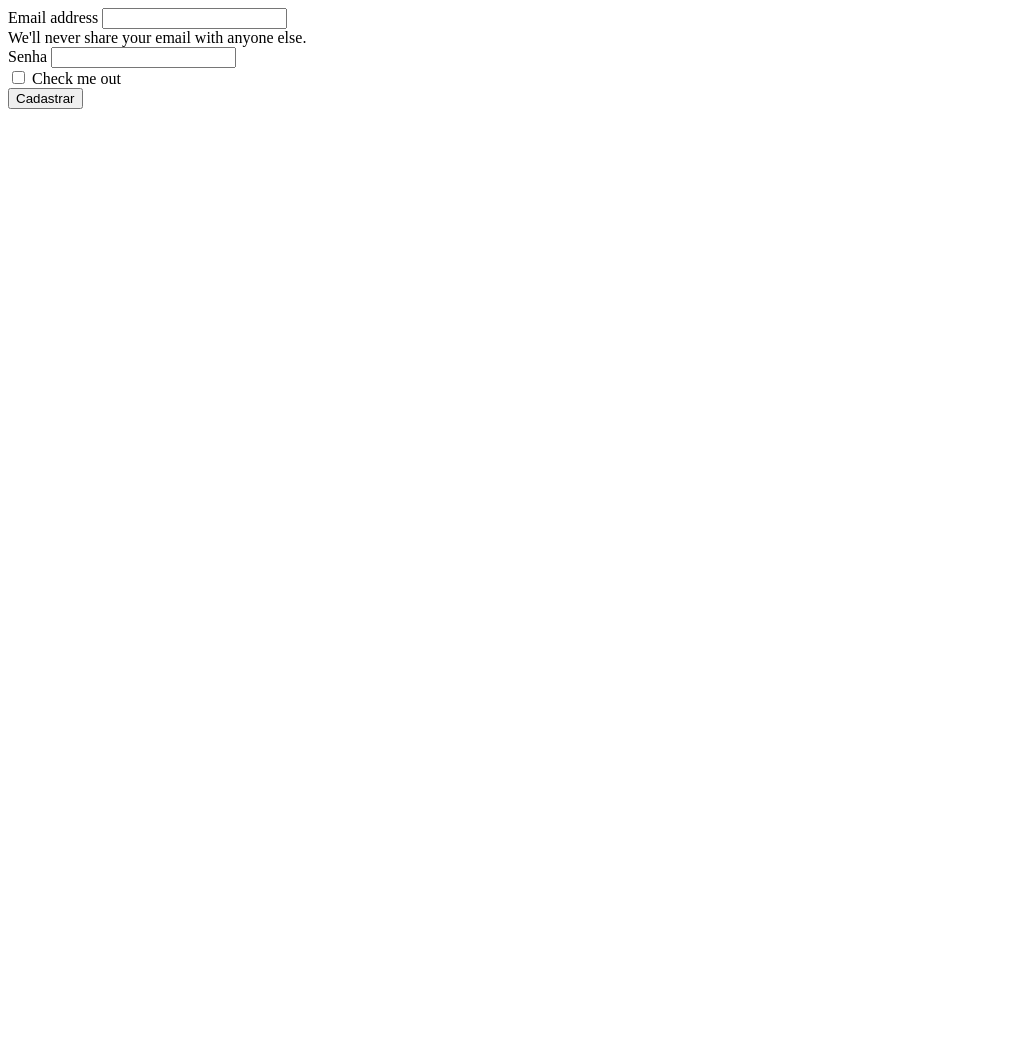
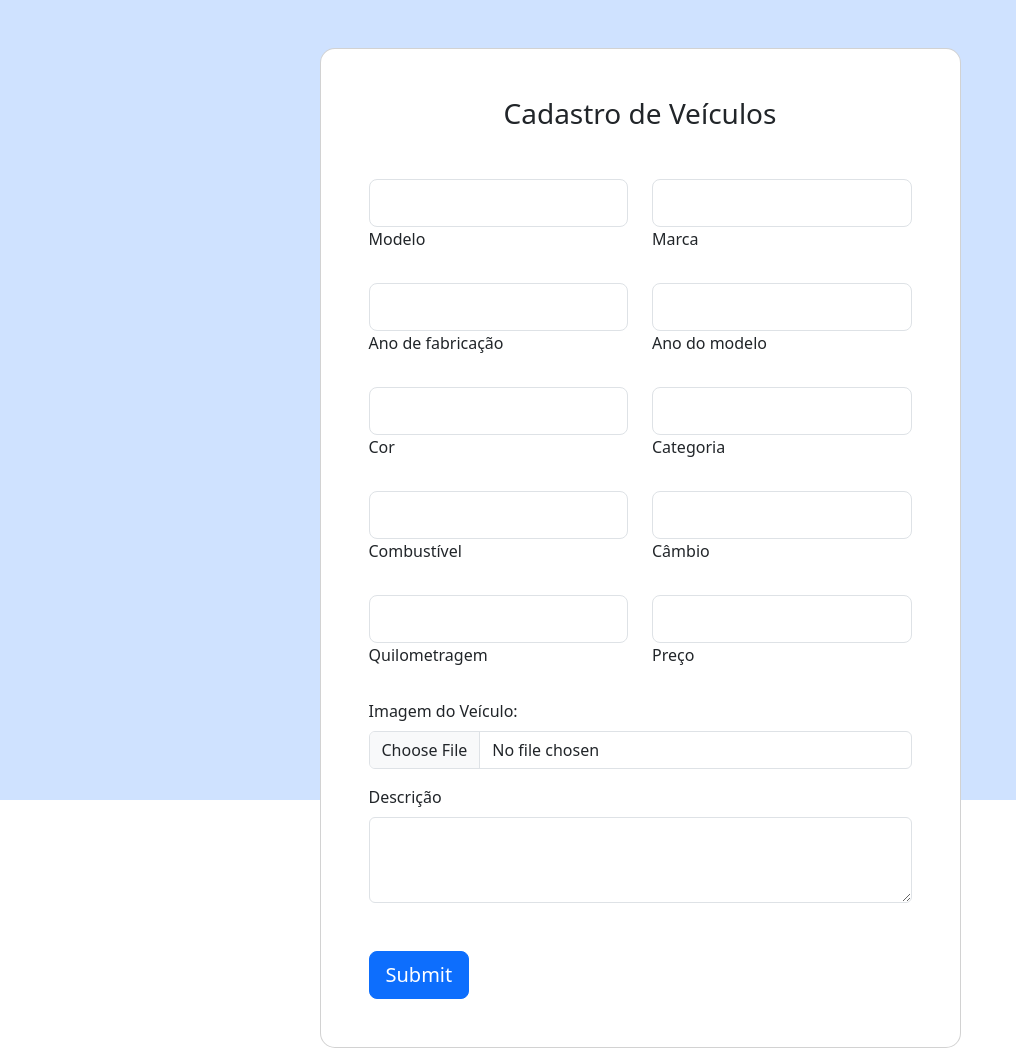
Before and after one commit to lua-oliv7/SiteVeiculos, a plain HTML site: page cadastro.html in a window 1280 px wide. Shown: the whole page, without its empty margins (0-1016 px from the left). Before the commit the page ends 800 px from the top, so only its background shows below. Drawn offline with nearby package versions, Linux system fonts and the light colour scheme.

Commit message:
Aula 14/05

```diff
--- a/cadastro.html
+++ b/cadastro.html
@@ -1,26 +1,134 @@
 <!DOCTYPE html>
 <html lang="PT-br">
+
 <head>
   <meta charset="UTF-8">
   <meta name="viewport" content="width=device-width, initial-scale=1.0">
   <title>Cadastro de Veículos</title>
+  <link href="https://cdn.jsdelivr.net/npm/bootstrap@5.3.8/dist/css/bootstrap.min.css" rel="stylesheet"
+    integrity="sha384-sRIl4kxILFvY47J16cr9ZwB07vP4J8+LH7qKQnuqkuIAvNWLzeN8tE5YBujZqJLB" crossorigin="anonymous">
 </head>
+
 <body>
+  <script src="https://cdn.jsdelivr.net/npm/bootstrap@5.3.8/dist/js/bootstrap.bundle.min.js"
+    integrity="sha384-FKyoEForCGlyvwx9Hj09JcYn3nv7wiPVlz7YYwJrWVcXK/BmnVDxM+D2scQbITxI"
+    crossorigin="anonymous"></script>
+
+  <section class="vh-100 gradient-custom bg-primary-subtle">
+    <div class="container py-5 h-100">
+      <div class="row justify-content-center align-items-center h-100">
+        <div class="col-12 col-lg-9 col-xl-7">
+          <div class="card shadow-2-strong card-registration" style="border-radius: 15px;">
+            <div class="card-body p-4 p-md-5">
+              <h3 class="mb-4 pb-2 pb-md-0 mb-md-5 text-center">Cadastro de Veículos</h3>
               <form>
-  <div class="mb-3">
-    <label for="exampleInputEmail1" class="form-label">Email address</label>
-    <input type="email" class="form-control" id="exampleInputEmail1" aria-describedby="emailHelp">
-    <div id="emailHelp" class="form-text">We'll never share your email with anyone else.</div>
+
+                <div class="row">
+                  <div class="col-md-6 mb-4">
+
+                    <div data-mdb-input-init class="form-outline">
+                      <input type="text" id="Modelo" class="form-control form-control-lg" />
+                      <label class="form-label" for="Modelo">Modelo</label>
+                    </div>
+
+                  </div>
+                  <div class="col-md-6 mb-4">
+
+                    <div data-mdb-input-init class="form-outline">
+                      <input type="text" id="Marca" class="form-control form-control-lg" />
+                      <label class="form-label" for="Marca">Marca</label>
+                    </div>
+
+                  </div>
+                  <div class="col-md-6 mb-4">
+
+                    <div data-mdb-input-init class="form-outline">
+                      <input type="text" id="Ano de fabricação" class="form-control form-control-lg" />
+                      <label class="form-label" for="Ano de fabricação">Ano de fabricação</label>
+                    </div>
+
+                  </div>
+                  <div class="col-md-6 mb-4">
+
+                    <div data-mdb-input-init class="form-outline">
+                      <input type="text" id="Ano do modelo" class="form-control form-control-lg" />
+                      <label class="form-label" for="Ano do modelo">Ano do modelo</label>
+                    </div>
+
+                  </div>
+                  <div class="col-md-6 mb-4">
+
+                    <div data-mdb-input-init class="form-outline">
+                      <input type="text" id="Cor" class="form-control form-control-lg" />
+                      <label class="form-label" for="Cor">Cor</label>
+                    </div>
+
+                  </div>
+                  <div class="col-md-6 mb-4">
+
+                    <div data-mdb-input-init class="form-outline">
+                      <input type="text" id="Categoria" class="form-control form-control-lg" />
+                      <label class="form-label" for="Categoria">Categoria</label>
+                    </div>
+
+                  </div>
+                  <div class="col-md-6 mb-4">
+
+                    <div data-mdb-input-init class="form-outline">
+                      <input type="text" id="Combustível" class="form-control form-control-lg" />
+                      <label class="form-label" for="Combustível">Combustível</label>
+                    </div>
+
+                  </div>
+                  <div class="col-md-6 mb-4">
+
+                    <div data-mdb-input-init class="form-outline">
+                      <input type="text" id="Câmbio" class="form-control form-control-lg" />
+                      <label class="form-label" for="Câmbio">Câmbio</label>
+                    </div>
+
+                  </div>
+                  <div class="col-md-6 mb-4">
+
+                    <div data-mdb-input-init class="form-outline">
+                      <input type="text" id="Quilometragem" class="form-control form-control-lg" />
+                      <label class="form-label" for="Quilometragem">Quilometragem</label>
+                    </div>
+
+                  </div>
+                  <div class="col-md-6 mb-4">
+
+                    <div data-mdb-input-init class="form-outline">
+                      <input type="text" id="Preço" class="form-control form-control-lg" />
+                      <label class="form-label" for="Preço">Preço</label>
+                    </div>
+
                   </div>
                   <div class="mb-3">
-    <label for="exampleInputPassword1" class="form-label">Senha</label>
-    <input type="password" class="form-control" id="exampleInputPassword1">
+                    <label for="arquivo" class="form-label">Imagem do Veículo:</label>
+                    <input class="form-control" type="file" id="arquivo" name="arquivo" accept=".pdf,.doc,.docx,image/*"
+                      required>
+                    <div class="invalid-feedback">
+                      Por favor, envie um arquivo.
                     </div>
-  <div class="mb-3 form-check">
-    <input type="checkbox" class="form-check-input" id="exampleCheck1">
-    <label class="form-check-label" for="exampleCheck1">Check me out</label>
                   </div>
-  <button type="submit" class="btn btn-primary">Cadastrar</button>
+                  <div class="mb-3">
+                    <label for="Descrição" class="form-label">Descrição</label>
+                    <textarea class="form-control" id="Descrição" rows="3"></textarea>
+                  </div>
+                </div>
+
+                <div class="mt-4 pt-2">
+                  <input data-mdb-ripple-init class="btn btn-primary btn-lg" type="submit" value="Submit" />
+                </div>
+
               </form>
+            </div>
+          </div>
+        </div>
+      </div>
+    </div>
+  </section>
 </body>
+
 </html>
```
Also changed, not shown: index.html (+33 -15 lines), login.html (added, +81 -0 lines), visualizar-civic.html (+28 -0 lines). Lines whose indentation alone changed are shown as unchanged.
